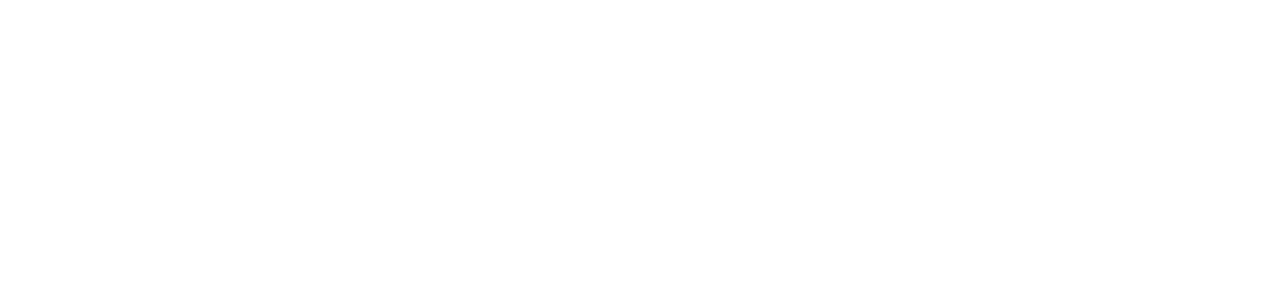
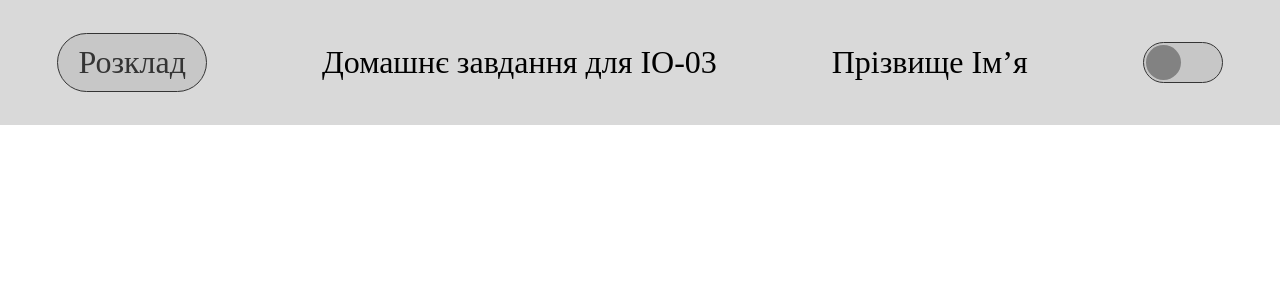
Before and after one commit to bochka123/schedule-IO-03, a React (Create React App) app in the folder frontend/: page / in a window 1280 px wide. Shown: the top 300 px of the page. Built offline with nearby package versions, Linux system fonts and the light colour scheme.

Commit message:
header: commpn/buuton/p/switcherstart/fontawesome

```diff
--- a/frontend/package.json
+++ b/frontend/package.json
@@ -6,6 +6,10 @@
     "@emotion/core": "^11.0.0",
     "@emotion/react": "^11.10.4",
     "@emotion/styled": "^11.10.4",
+    "@fortawesome/fontawesome-free": "^6.2.0",
+    "@fortawesome/fontawesome-svg-core": "^6.2.0",
+    "@fortawesome/free-solid-svg-icons": "^6.2.0",
+    "@fortawesome/react-fontawesome": "^0.2.0",
     "@testing-library/jest-dom": "^5.16.5",
     "@testing-library/react": "^13.4.0",
     "@testing-library/user-event": "^13.5.0",
--- a/frontend/public/index.html
+++ b/frontend/public/index.html
@@ -9,6 +9,7 @@
       content="Web site created using create-react-app"
     />
     <title>React App</title>
+    <link rel="stylesheet" href="https://cdnjs.cloudflare.com/ajax/libs/font-awesome/6.2.0/css/all.min.css">
   </head>
   <body>
     <div id="root"></div>
--- a/frontend/src/App.js
+++ b/frontend/src/App.js
@@ -1,5 +1,6 @@
-import {Header} from "./components/header/header";
+import {Header} from "./components/header/Header";
 import React from "react";
+import "./commonStyles.css";
 
 function App() {
   return (
--- /dev/null
+++ b/frontend/src/commonStyles.css
@@ -0,0 +1,5 @@
+*{
+    margin: 0;
+    padding: 0;
+    box-sizing: border-box;
+}
--- /dev/null
+++ b/frontend/src/components/header/Header.jsx
@@ -0,0 +1,16 @@
+import React from 'react';
+import "./HeaderStyles.css";
+import Switcher from "./Switcher/Switcher";
+
+const Header = () => {
+    return (
+        <header>
+            <a href="https://schedule.kpi.ua/?groupId=b658eb6c-0f5f-480c-97c9-c9cde76038e3">Розклад</a>
+            <p>Домашнє завдання для ІО-03</p>
+            <p>Прізвище Ім’я</p>
+            <Switcher/>
+        </header>
+    );
+};
+
+export { Header };
--- /dev/null
+++ b/frontend/src/components/header/HeaderStyles.css
@@ -0,0 +1,22 @@
+header{
+    height: 125px;
+    background-color: #D9D9D9;
+    display: flex;
+    justify-content: space-around;
+    align-items: center;
+}
+a{
+    background-color: #C7C7C7;
+    font-size: 32px;
+    text-decoration: none;
+    color: #343434;
+    border: 1px solid #343434;
+    padding: 10px 20px;
+    border-radius: 30px;
+}
+a:hover{
+    background-color: rgba(0, 0, 0, 0.2);
+}
+p{
+    font-size: 32px;
+}
--- /dev/null
+++ b/frontend/src/components/header/Switcher/Switcher.css
@@ -0,0 +1,14 @@
+.switcher-out{
+    background: #C7C7C7;
+    border: 1px solid #343434;
+    border-radius: 30px;
+    width: 80px;
+    height: 41px;
+}
+.switcher-in{
+    margin: 2px;
+    width: 35px;
+    height: 35px;
+    background: #828282;
+    border-radius: 50%;
+}
--- /dev/null
+++ b/frontend/src/components/header/Switcher/Switcher.jsx
@@ -0,0 +1,17 @@
+import React from 'react';
+import "./Switcher.css"
+const Switcher = () => {
+    return (
+        <div>
+            <i className="fa-regular fa-sun-bright"></i>
+            <div className="switcher-out">
+                <div className="switcher-in">
+
+                </div>
+            </div>
+            <i className="fa-light fa-moon"></i>
+        </div>
+    );
+};
+
+export default Switcher;
--- a/frontend/src/components/header/header.jsx
+++ /dev/null
@@ -1,9 +0,0 @@
-import React from 'react';
-
-const Header = () => {
-    return (
-        <header />
-    );
-};
-
-export { Header };
```
Also changed, not shown: 1 other file (tests, documents, lock files or other folders).
